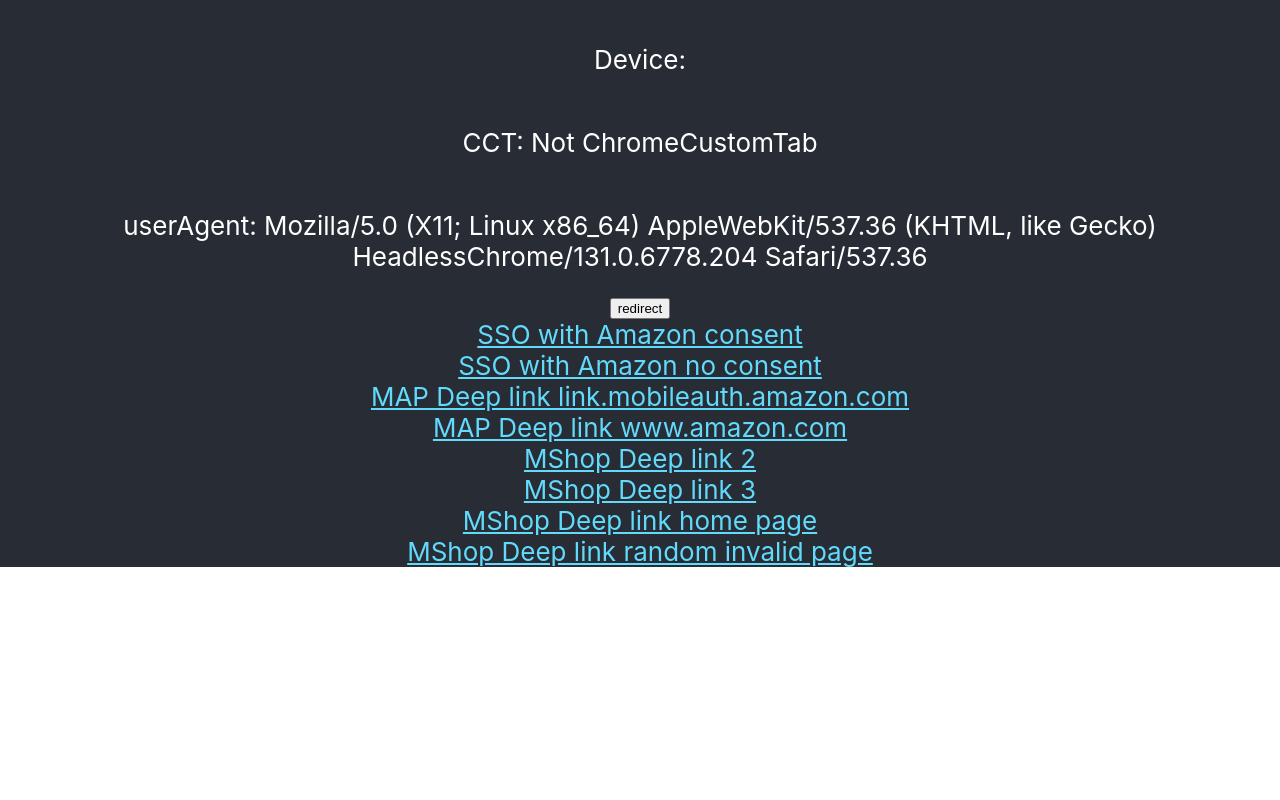
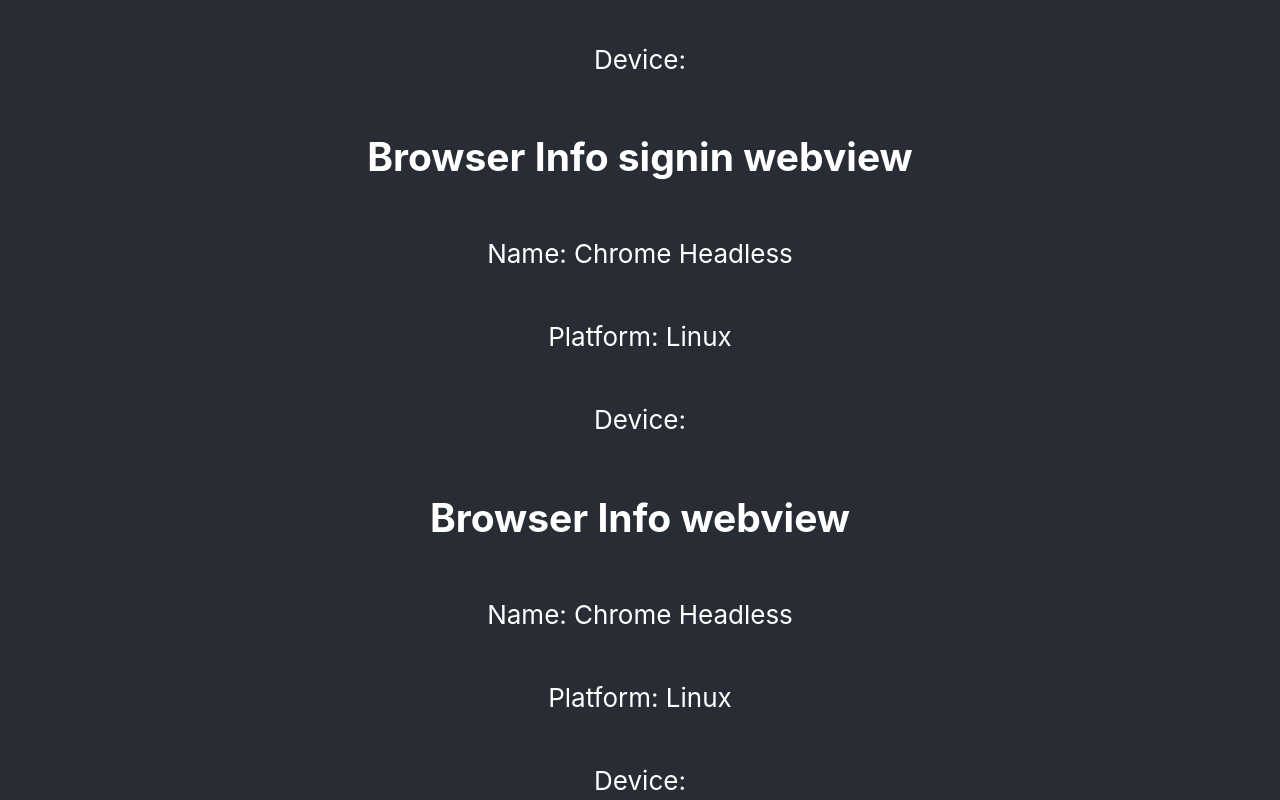
Before and after one commit to liangdahanay/liangda_react, a React (Create React App) app: page / in a window 1280 px wide. Shown: the part 580-1380 px from the top of the page. Before the commit the page ends 1147 px from the top, so only its background shows below. Built offline with nearby package versions, Linux system fonts and the light colour scheme.

Commit message:
show user agent

```diff
--- a/src/App.js
+++ b/src/App.js
@@ -5,22 +5,12 @@
 import hmacSHA512 from 'crypto-js/hmac-sha512';
 import Base64 from 'crypto-js/enc-base64';
 
-function detectPlatform() {
+function detectPlatform(userAgent) {
     const uaParser = new UAParser()
     const platform = uaParser.getOS().name;
     const browserName = uaParser.getBrowser().name;
     const device = uaParser.getDevice().type;
     return {platform, browserName, device}
-}
-
-function isCCT() {
-    if (document.referrer.includes('android-app://')) {
-        // This is a Chrome Custom Tab
-        return 'ChromeCustomTab';
-      } else {
-        // This is the Chrome browser
-        return 'Not ChromeCustomTab';
-    }
 }
 
 const redirectToApp = () => {
@@ -29,25 +19,32 @@
 }
 
 function App() {
-    const browserInfo = detectPlatform();
-    const cct = isCCT();
+    const browserInfoAndroidCNEPWebview = detectPlatform('Amazon.com/24.19.0.100 (Android/13/sdk_gphone64_arm64)');
+    const browserInfoAndroidSignInWebview = detectPlatform('Mozilla/5.0 (Linux; Android 13; sdk_gphone64_arm64 Build/TPB3.220513.017; wv) AppleWebKit/537.36 (KHTML, like Gecko) Version/4.0 Chrome/105.0.5195.136 Mobile Safari/537.36');
+    const browserInfoiOSebview = detectPlatform('Mozilla/5.0 (iPhone; CPU iPhone OS 15_5 like Mac OS X) AppleWebKit/605.1.15 (KHTML, like Gecko) Mobile/15E148');
+
     console.log(window.navigator.userAgentData);
-    const returnTo = window.location.href;
     const consentUrl = "https://liangda-android-play.herokuapp.com/consent";
 
     return (
         <div className="App">
             <header className="App-header">
                 <img src={logo} className="App-logo" alt="logo"/>
-                <h2>Browser Info</h2>
-                <p>Name: {browserInfo.browserName}</p>
-                <p>Platform: {browserInfo.platform}</p>
-                <p>Device: {browserInfo.device}</p>
-                <p>CCT: {cct}</p>
-                <p>userAgent: {window.navigator.userAgent}</p>
-                <button onClick={redirectToApp}>
-                    redirect
-                </button>
+                <h2>Browser Info CNEP webview</h2>
+                <p>Name: {browserInfoAndroidCNEPWebview.browserName}</p>
+                <p>Platform: {browserInfoAndroidCNEPWebview.platform}</p>
+                <p>Device: {browserInfoAndroidCNEPWebview.device}</p>
+
+                <h2>Browser Info signin webview</h2>
+                <p>Name: {browserInfoAndroidSignInWebview.browserName}</p>
+                <p>Platform: {browserInfoAndroidSignInWebview.platform}</p>
+                <p>Device: {browserInfoAndroidSignInWebview.device}</p>
+
+                <h2>Browser Info webview</h2>
+                <p>Name: {browserInfoiOSebview.browserName}</p>
+                <p>Platform: {browserInfoiOSebview.platform}</p>
+                <p>Device: {browserInfoiOSebview.device}</p>
+
                 <a
                     className="App-link"
                     href={`https://liangda-android-play.herokuapp.com/mshop?version=1&account_pool=foo&browser=chrome&identity_sso_code_challenge=ABCDEFG&return_url=https%3A%2F%2Fwww.amazon.com&application_name=apay&application_context=purchase&language=en_US&merchant_id=XYZ&client_id=abc&consent_ui=Consent&signin_url=https%3A%2F%2Fwww.amazon.com%2Fsignin`}
```
